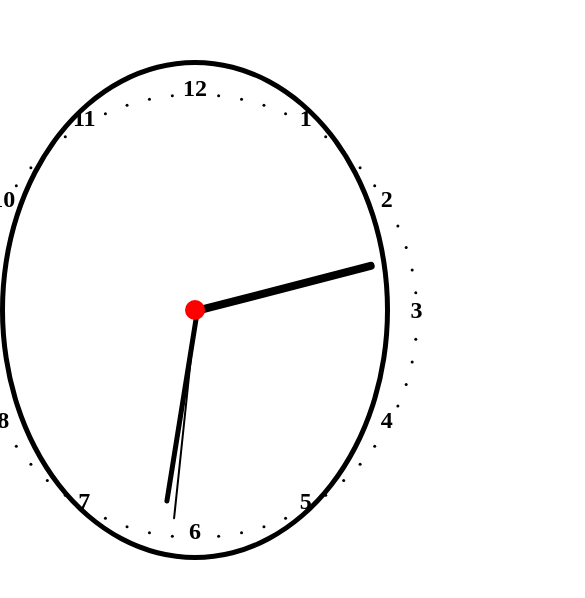
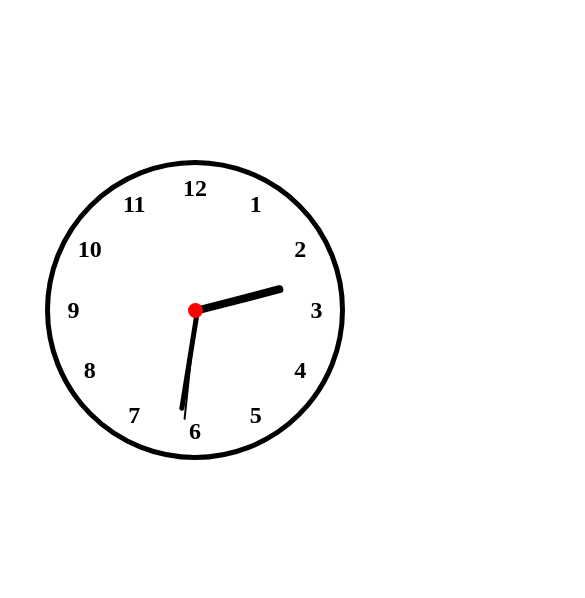
Before and after one commit to Mrvikashkumar/simple-analog-clock, a plain HTML site: page index.html in a window 390 px wide. Shown: the part 112-710 px from the top of the page, 585 px wide, since content can reach past the window. Drawn offline with Linux system fonts and the light colour scheme.

Commit message:
made responsive

```diff
--- a/css/style.css
+++ b/css/style.css
@@ -62,7 +62,6 @@ body {
   position: absolute;
 }
 .hour-handle, .minute-handle, .second-handle{
-  --rotation-time: 60s;
   background-color: #000;
   border-radius: 5px 5px 0 0;
   position: absolute;
@@ -74,15 +73,49 @@ body {
 .hour-handle{
   width: 8px;
   height: 37%;
-  /* animation: rotate calc(var(--rotation-time) * 60 * 60) linear infinite; */
 }
 .minute-handle{
   width: 5px;
   height: 40%;
-  /* animation: rotate calc(var(--rotation-time) * 60) linear infinite; */
 }
 .second-handle{
   width: 2px;
   height: 43%;
-  /* animation: rotate calc(var(--rotation-time)) linear infinite; */
 }
+
+/* query selector */
+@media screen and (max-width: 500px) {
+  .clock {
+    width: 400px;
+    height: 400px;
+  }
+}
+@media screen and (max-width: 400px) {
+  .clock {
+    width: 300px;
+    height: 300px;
+  }
+  .clock-num > div > b{
+    display: none;
+  }
+  .clock-handles::before{
+    width: 15px;
+    height: 15px;
+  }
+  .hour-handle{
+    width: 8px;
+    height: 30%;
+  }
+  .minute-handle{
+    height: 35%;
+  }
+  .second-handle{
+    height: 38%;
+  }
+}
+@media screen and (max-width: 300px) {
+  .clock {
+    width: 250px;
+    height: 250px;
+  }
+}
```
